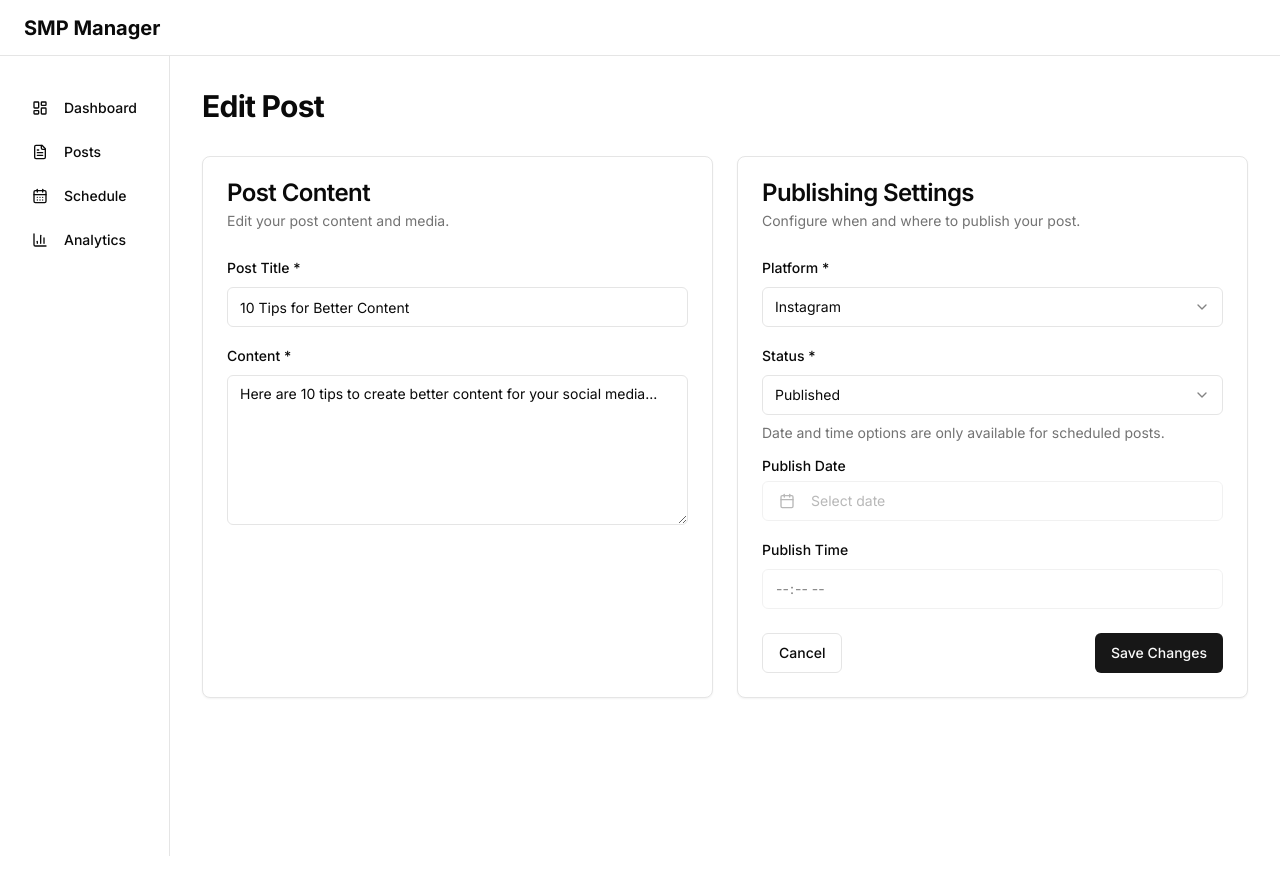
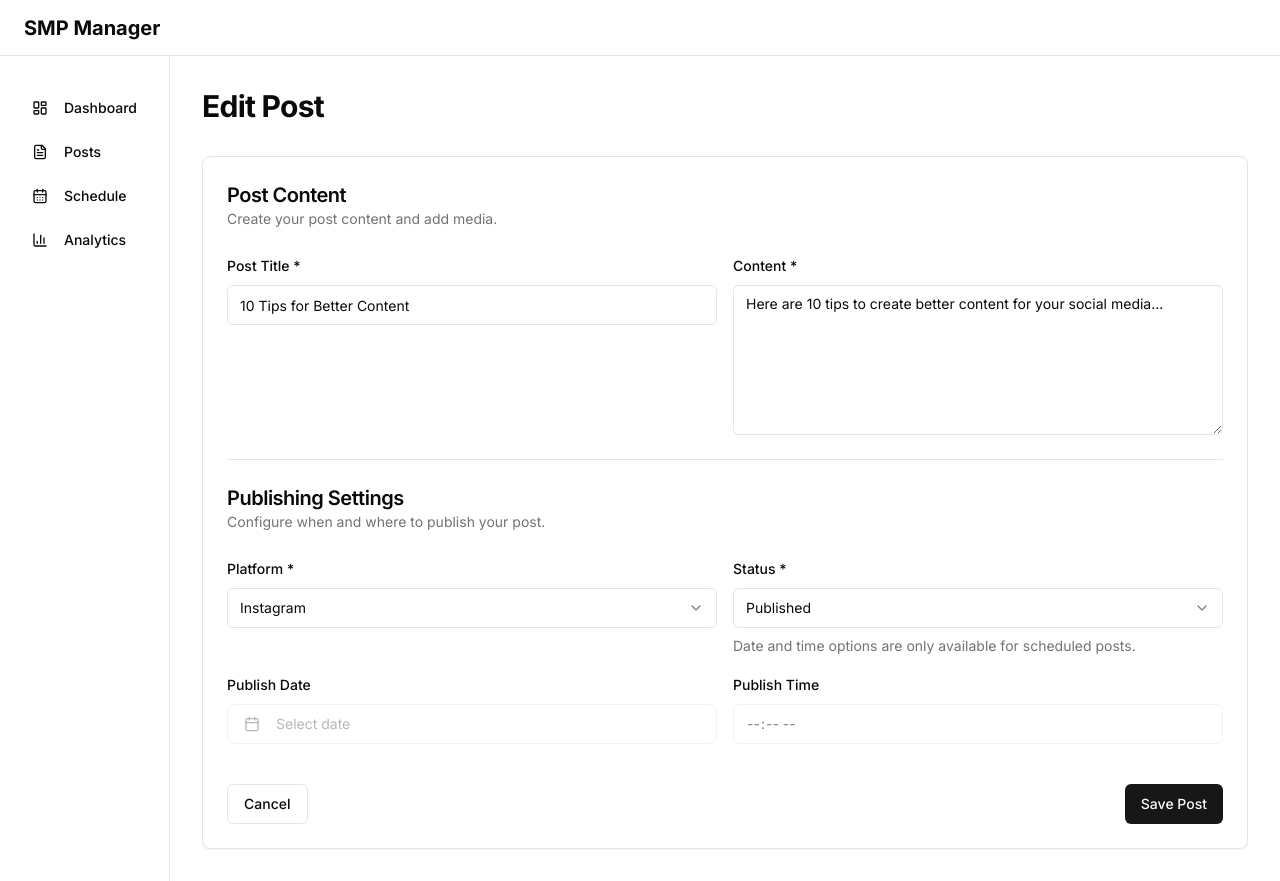
Before and after one commit to sargsarmen/smp-manager, a Next.js app: page /posts/POST-1234/edit in a window 1280 px wide. Before the commit the page ends 856 px from the top, so only its background shows below. Built offline with nearby package versions, Linux system fonts and the light colour scheme.

Commit message:
fix post create/edit page

```diff
--- a/app/posts/[id]/edit/page.tsx
+++ b/app/posts/[id]/edit/page.tsx
@@ -13,7 +13,6 @@ import { Button } from "@/components/ui/button"
 import { Card, CardContent, CardDescription, CardFooter, CardHeader, CardTitle } from "@/components/ui/card"
 import { Input } from "@/components/ui/input"
 import { Textarea } from "@/components/ui/textarea"
-import { Label } from "@/components/ui/label"
 import { Form, FormControl, FormDescription, FormField, FormItem, FormLabel, FormMessage } from "@/components/ui/form"
 import { Select, SelectContent, SelectItem, SelectTrigger, SelectValue } from "@/components/ui/select"
 import { Popover, PopoverContent, PopoverTrigger } from "@/components/ui/popover"
@@ -26,6 +25,7 @@ import { useToast } from "@/components/ui/use-toast"
 
 // Schema
 import { postFormSchemaWithSchedule, type PostFormValues } from "@/schemas/post-schema"
+import { Separator } from "@/components/ui/separator"
 
 export default function EditPostPage() {
   const router = useRouter()
@@ -176,15 +176,16 @@ export default function EditPostPage() {
           <div className="flex items-center justify-between">
             <h1 className="text-3xl font-bold tracking-tight">Edit Post</h1>
           </div>
+          <Card>
+            <CardContent className="p-6">
               <Form {...form}>
                 <form onSubmit={form.handleSubmit(onSubmit)} className="space-y-6" noValidate>
-              <div className="grid gap-6 md:grid-cols-2">
-                <Card className="md:col-span-1">
-                  <CardHeader>
-                    <CardTitle>Post Content</CardTitle>
-                    <CardDescription>Edit your post content and media.</CardDescription>
-                  </CardHeader>
-                  <CardContent className="space-y-4">
+                  <div className="space-y-6">
+                    <div>
+                      <h2 className="text-xl font-semibold tracking-tight">Post Content</h2>
+                      <p className="text-sm text-muted-foreground">Create your post content and add media.</p>
+                    </div>
+                    <div className="grid gap-4 md:grid-cols-2">
                       <FormField
                         control={form.control}
                         name="title"
@@ -206,7 +207,7 @@ export default function EditPostPage() {
                         render={({ field }) => (
                           <FormItem>
                             <FormLabel className="text-card-foreground">
-                            Content *
+                              Content <span>*</span>
                             </FormLabel>
                             <FormControl>
                               <Textarea
@@ -219,14 +220,16 @@ export default function EditPostPage() {
                           </FormItem>
                         )}
                       />
-                  </CardContent>
-                </Card>
-                <Card className="md:col-span-1">
-                  <CardHeader>
-                    <CardTitle>Publishing Settings</CardTitle>
-                    <CardDescription>Configure when and where to publish your post.</CardDescription>
-                  </CardHeader>
-                  <CardContent className="space-y-4">
+                    </div>
+                  </div>
+                  <Separator />
+                  <div className="space-y-6">
+                    <div>
+                      <h2 className="text-xl font-semibold tracking-tight">Publishing Settings</h2>
+                      <p className="text-sm text-muted-foreground">Configure when and where to publish your post.</p>
+                    </div>
+
+                    <div className="grid gap-4 md:grid-cols-2">
                       <FormField
                         control={form.control}
                         name="platform"
@@ -236,7 +239,7 @@ export default function EditPostPage() {
                               Platform *
                             </FormLabel>
                             <FormControl>
-                            <Select onValueChange={field.onChange} value={field.value}>
+                              <Select onValueChange={field.onChange} value={field.value || "instagram"}>
                                 <SelectTrigger>
                                   <SelectValue placeholder="Select platform" />
                                 </SelectTrigger>
@@ -261,7 +264,7 @@ export default function EditPostPage() {
                               Status *
                             </FormLabel>
                             <FormControl>
-                            <Select onValueChange={field.onChange} value={field.value}>
+                              <Select onValueChange={field.onChange} value={field.value || "draft"}>
                                 <SelectTrigger>
                                   <SelectValue placeholder="Select status" />
                                 </SelectTrigger>
@@ -285,7 +288,7 @@ export default function EditPostPage() {
                         control={form.control}
                         name="date"
                         render={({ field }) => (
-                        <FormItem className="flex flex-col">
+                          <FormItem className="">
                             <FormLabel className="text-card-foreground">
                               Publish Date {status === "scheduled" && <span>*</span>}
                             </FormLabel>
@@ -293,13 +296,13 @@ export default function EditPostPage() {
                               <PopoverTrigger asChild>
                                 <FormControl>
                                   <Button
+                                    type="button"
                                     variant={"outline"}
                                     className={cn(
                                       "w-full justify-start text-left font-normal",
                                       !field.value && "text-muted-foreground",
                                     )}
                                     disabled={status !== "scheduled"}
-                                  type="button"
                                   >
                                     <CalendarIcon className="mr-2 h-4 w-4" />
                                     {field.value ? format(field.value, "PPP") : "Select date"}
@@ -307,7 +310,13 @@ export default function EditPostPage() {
                                 </FormControl>
                               </PopoverTrigger>
                               <PopoverContent className="w-auto p-0" align="start">
-                              <Calendar mode="single" selected={field.value} onSelect={field.onChange} initialFocus />
+                                <Calendar
+                                  mode="single"
+                                  selected={field.value}
+                                  onSelect={field.onChange}
+                                  disabled={(date) => date < new Date(new Date().setHours(0, 0, 0, 0))}
+                                  initialFocus
+                                />
                               </PopoverContent>
                             </Popover>
                             <FormMessage />
@@ -329,19 +338,20 @@ export default function EditPostPage() {
                           </FormItem>
                         )}
                       />
-                  </CardContent>
-                  <CardFooter className="flex justify-between">
+                    </div>
+                  </div>
+                  <div className="flex justify-between pt-4">
                     <Button variant="outline" onClick={() => router.back()} type="button">
                       Cancel
                     </Button>
                     <Button type="submit" disabled={isSubmitting}>
-                      {isSubmitting ? "Saving..." : "Save Changes"}
+                      {isSubmitting ? "Saving..." : "Save Post"}
                     </Button>
-                  </CardFooter>
-                </Card>
                   </div>
                 </form>
               </Form>
+            </CardContent>
+          </Card>
         </main>
       </div>
     </Shell>
--- a/app/posts/new/page.tsx
+++ b/app/posts/new/page.tsx
@@ -13,7 +13,6 @@ import { Button } from "@/components/ui/button"
 import { Card, CardContent, CardDescription, CardFooter, CardHeader, CardTitle } from "@/components/ui/card"
 import { Input } from "@/components/ui/input"
 import { Textarea } from "@/components/ui/textarea"
-import { Label } from "@/components/ui/label"
 import { Form, FormControl, FormDescription, FormField, FormItem, FormLabel, FormMessage } from "@/components/ui/form"
 import { Select, SelectContent, SelectItem, SelectTrigger, SelectValue } from "@/components/ui/select"
 import { Popover, PopoverContent, PopoverTrigger } from "@/components/ui/popover"
@@ -26,6 +25,7 @@ import { useToast } from "@/components/ui/use-toast"
 
 // Schema
 import { postFormSchemaWithSchedule, type PostFormValues } from "@/schemas/post-schema"
+import { Separator } from "@/components/ui/separator"
 
 export default function NewPostPage() {
   const router = useRouter()
@@ -36,7 +36,7 @@ export default function NewPostPage() {
 
   // Get query parameters
   const dateParam = searchParams ? searchParams.get("date") : null
-  const statusParam = searchParams ? searchParams.get("status") : null
+  const statusParam = searchParams?.get("status") as ("draft" | "scheduled" | "published" | undefined);
 
   // Parse date from query parameter if available
   const parsedDate = dateParam ? parse(dateParam, "yyyy-MM-dd", new Date()) : undefined
@@ -114,15 +114,16 @@ export default function NewPostPage() {
           <div className="flex items-center justify-between">
             <h1 className="text-3xl font-bold tracking-tight">Create New Post</h1>
           </div>
+          <Card>
+            <CardContent className="p-6">
               <Form {...form}>
                 <form onSubmit={form.handleSubmit(onSubmit)} className="space-y-6" noValidate>
-              <div className="grid gap-6 md:grid-cols-2">
-                <Card className="md:col-span-1">
-                  <CardHeader>
-                    <CardTitle>Post Content</CardTitle>
-                    <CardDescription>Create your post content and add media.</CardDescription>
-                  </CardHeader>
-                  <CardContent className="space-y-4">
+                  <div className="space-y-6">
+                    <div>
+                      <h2 className="text-xl font-semibold tracking-tight">Post Content</h2>
+                      <p className="text-sm text-muted-foreground">Create your post content and add media.</p>
+                    </div>
+                    <div className="grid gap-4 md:grid-cols-2">
                       <FormField
                         control={form.control}
                         name="title"
@@ -157,14 +158,15 @@ export default function NewPostPage() {
                           </FormItem>
                         )}
                       />
-                  </CardContent>
-                </Card>
-                <Card className="md:col-span-1">
-                  <CardHeader>
-                    <CardTitle>Publishing Settings</CardTitle>
-                    <CardDescription>Configure when and where to publish your post.</CardDescription>
-                  </CardHeader>
-                  <CardContent className="space-y-4">
+                    </div>
+                  </div>
+                  <Separator /> <div className="space-y-6">
+                    <div>
+                      <h2 className="text-xl font-semibold tracking-tight">Publishing Settings</h2>
+                      <p className="text-sm text-muted-foreground">Configure when and where to publish your post.</p>
+                    </div>
+
+                    <div className="grid gap-4 md:grid-cols-2">
                       <FormField
                         control={form.control}
                         name="platform"
@@ -223,7 +225,7 @@ export default function NewPostPage() {
                         control={form.control}
                         name="date"
                         render={({ field }) => (
-                        <FormItem className="flex flex-col">
+                          <FormItem className="">
                             <FormLabel className="text-card-foreground">
                               Publish Date {status === "scheduled" && <span>*</span>}
                             </FormLabel>
@@ -273,19 +275,20 @@ export default function NewPostPage() {
                           </FormItem>
                         )}
                       />
-                  </CardContent>
-                  <CardFooter className="flex justify-between">
+                    </div>
+                  </div>
+                  <div className="flex justify-between pt-4">
                     <Button variant="outline" onClick={() => router.back()} type="button">
                       Cancel
                     </Button>
                     <Button type="submit" disabled={isSubmitting}>
                       {isSubmitting ? "Saving..." : "Save Post"}
                     </Button>
-                  </CardFooter>
-                </Card>
                   </div>
                 </form>
               </Form>
+            </CardContent>
+          </Card>
         </main>
       </div>
     </Shell>
```
Lines whose indentation alone changed are shown as unchanged.
